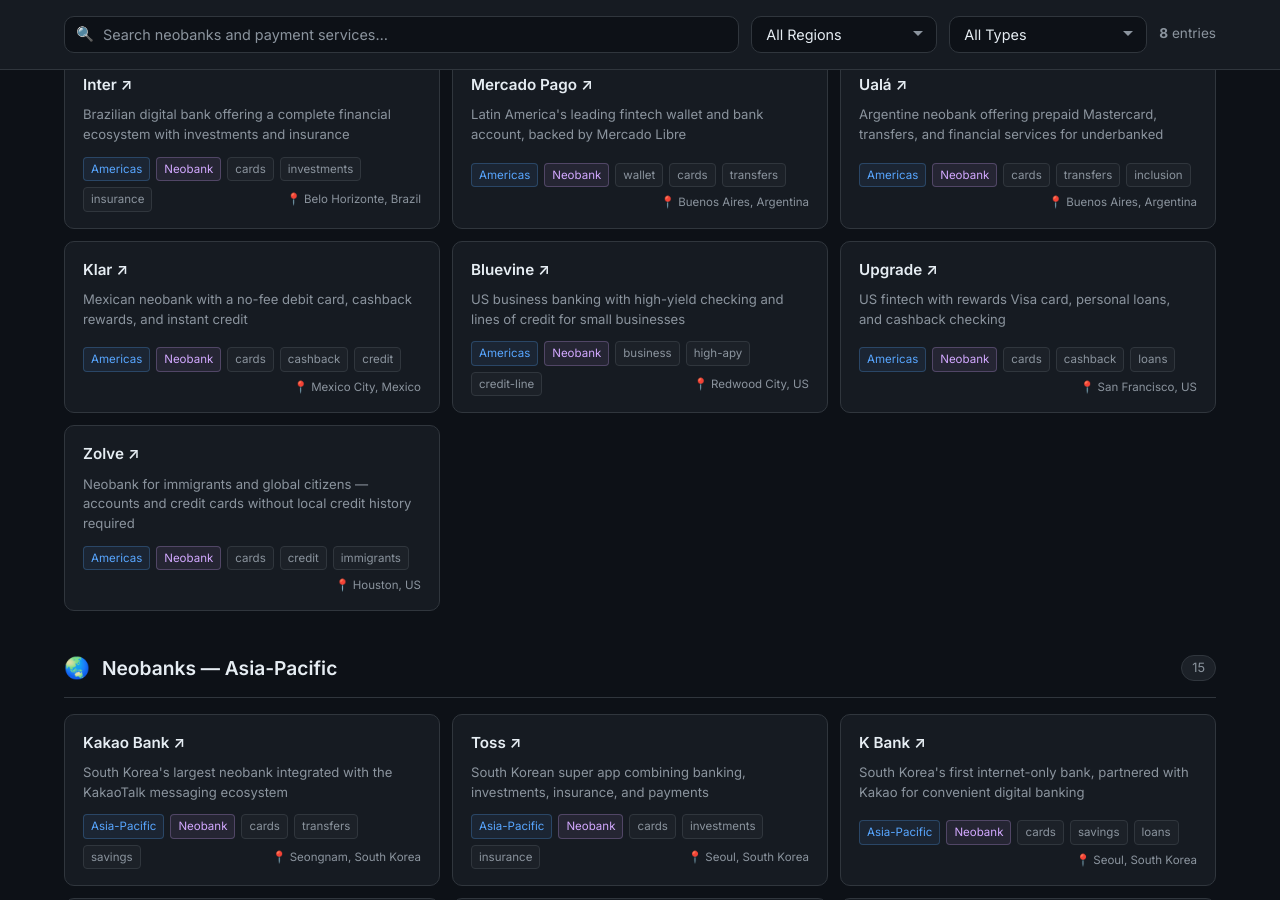
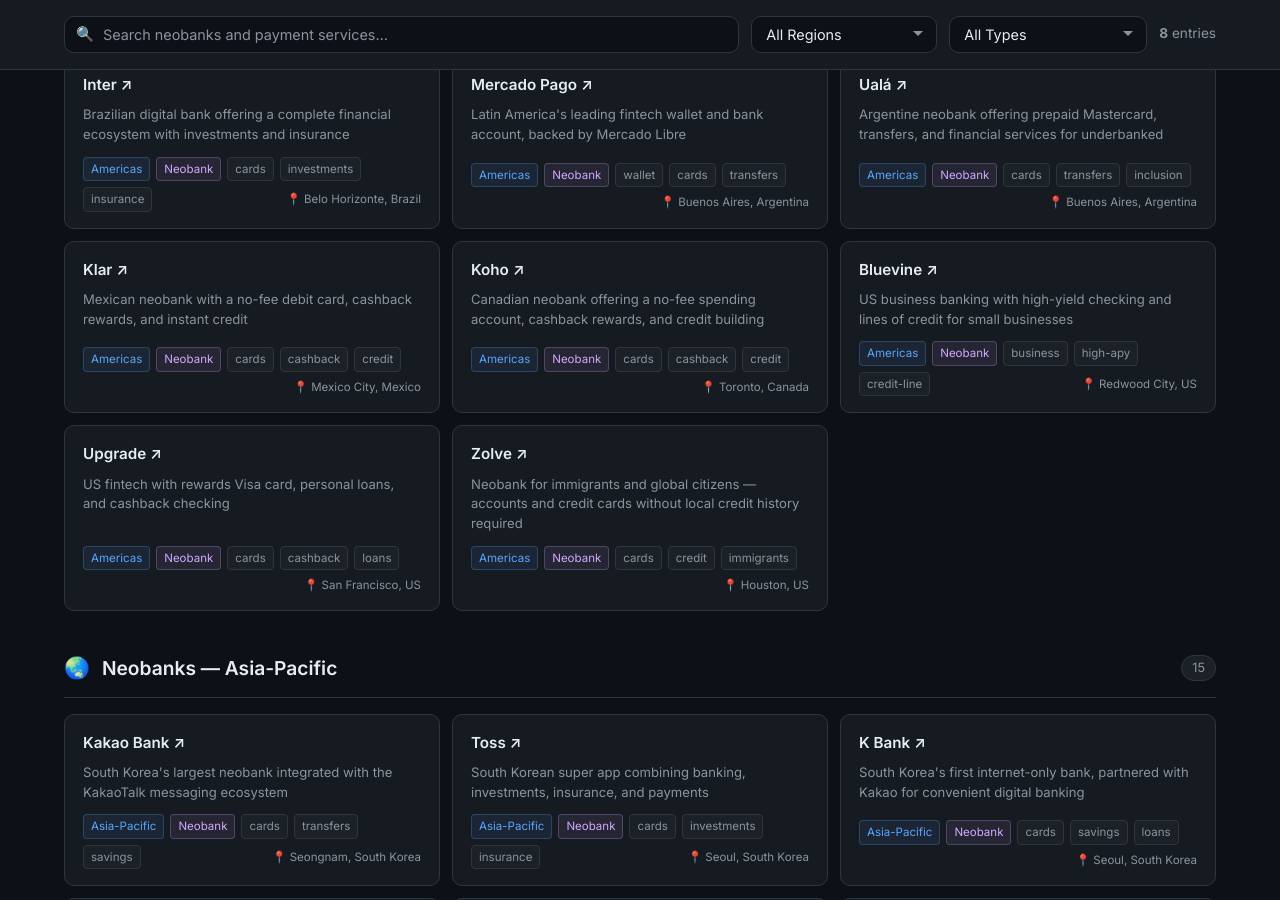
Before and after one commit to ittermit/awesome-neobanks, a Jekyll site: the page built from index.html, in a window 1280 px wide and 900 px high, scrolled down 1049 px. Built offline with Jekyll 4.4.1, drawn with Linux system fonts in a browser that asks for light colours; some of the changed text lies outside the part shown.

Commit message:
add Koho to Americas

```diff
--- a/_data/neobanks.yml
+++ b/_data/neobanks.yml
@@ -365,6 +365,15 @@
   founded: 2019
   hq: "Mexico City, Mexico"
 
+- name: Koho
+  url: https://koho.ca
+  description: "Canadian neobank offering a no-fee spending account, cashback rewards, and credit building"
+  region: Americas
+  countries: [CA]
+  tags: [cards, cashback, credit, no-fee]
+  founded: 2014
+  hq: "Toronto, Canada"
+
 - name: Bluevine
   url: https://bluevine.com
   description: "US business banking with high-yield checking and lines of credit for small businesses"
```
Also changed, not shown: README.md.
